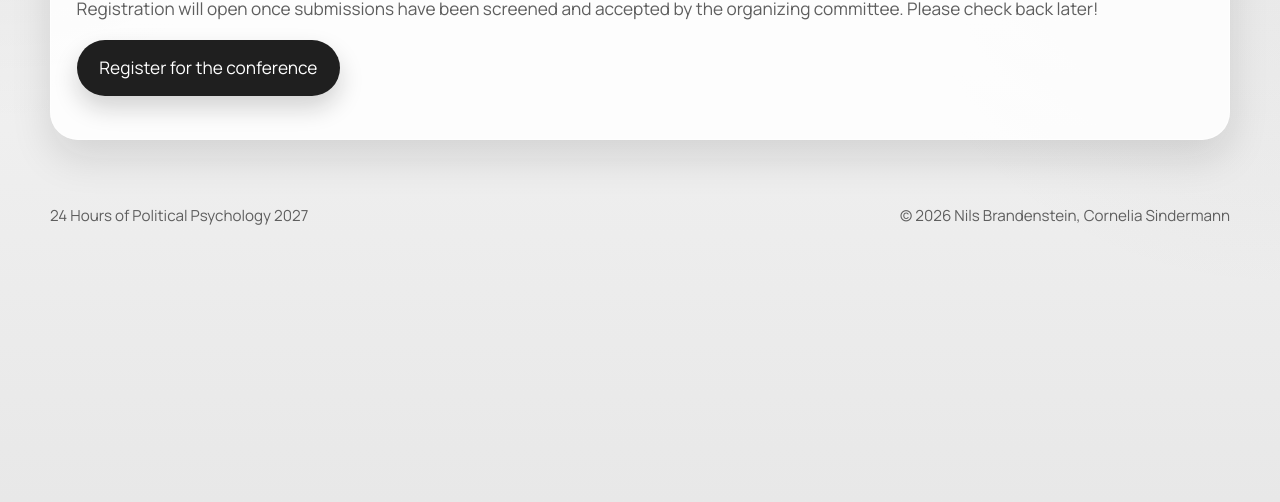
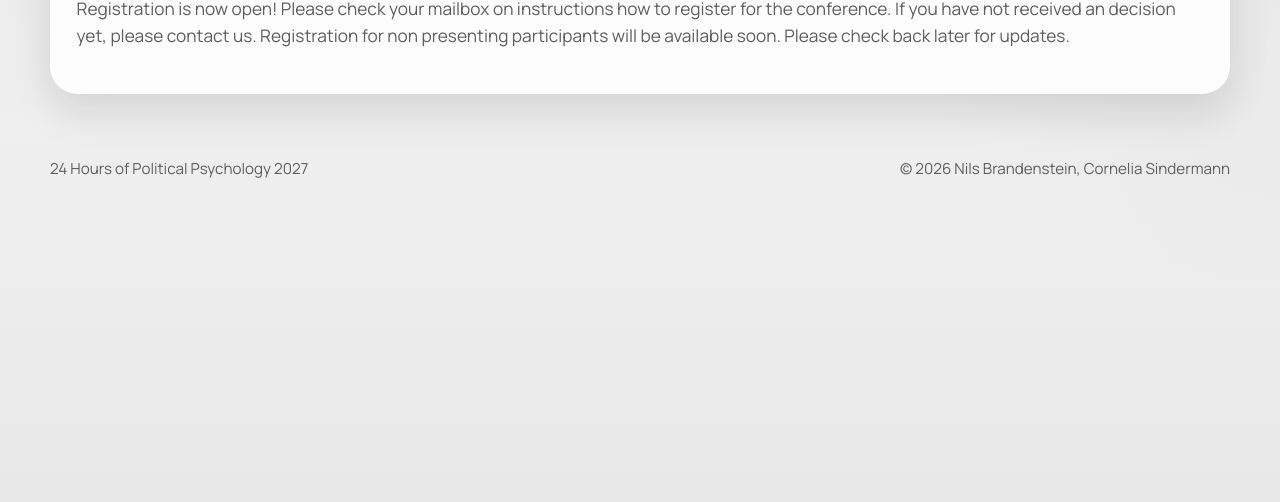
Before and after one commit to polpsyconfhd2027/conference, a plain HTML site: page registration.html in a window 1280 px wide. Shown: the part 298-800 px from the top of the page. Drawn offline with Linux system fonts and the light colour scheme.

Commit message:
updated registration page

```diff
--- a/registration.html
+++ b/registration.html
@@ -121,12 +121,8 @@
           <p class="eyebrow">Registration</p>
           <h1>Registration</h1>
           <p>
-            Registration will open once submissions have been screened and accepted by the organizing committee. Please check back later!
-          </p>
-          <p>
-            <a class="button button-primary" data-registration-link href="#">
-              Register for the conference
-            </a>
+            Registration is now open! Please check your mailbox on instructions how to register for the conference. If you have not received an decision yet, please contact us.
+            Registration for non presenting participants will be available soon. Please check back later for updates.
           </p>
         </section>
       </main>
```
Also changed, not shown: index.html (+1 -1 lines).
